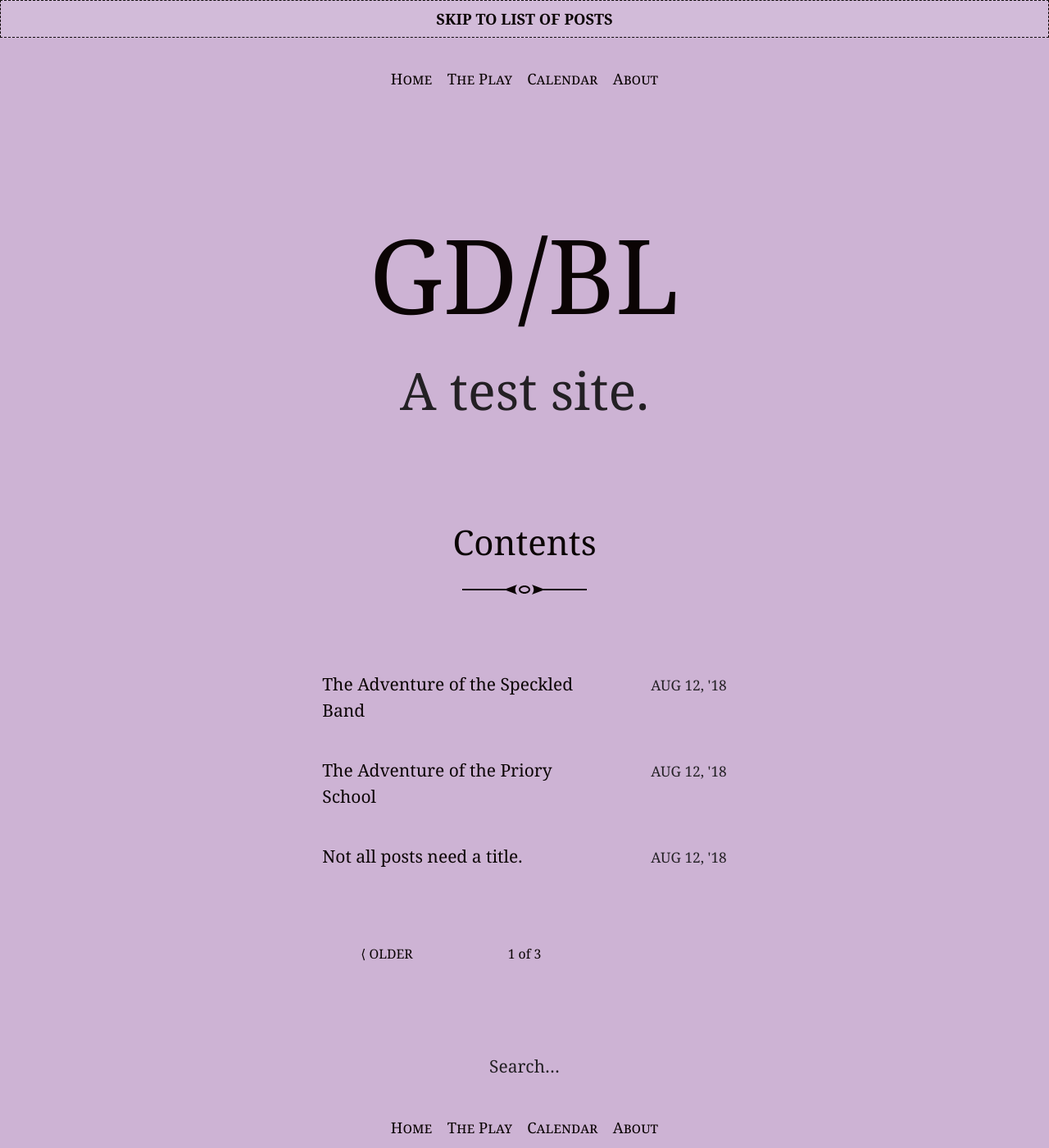
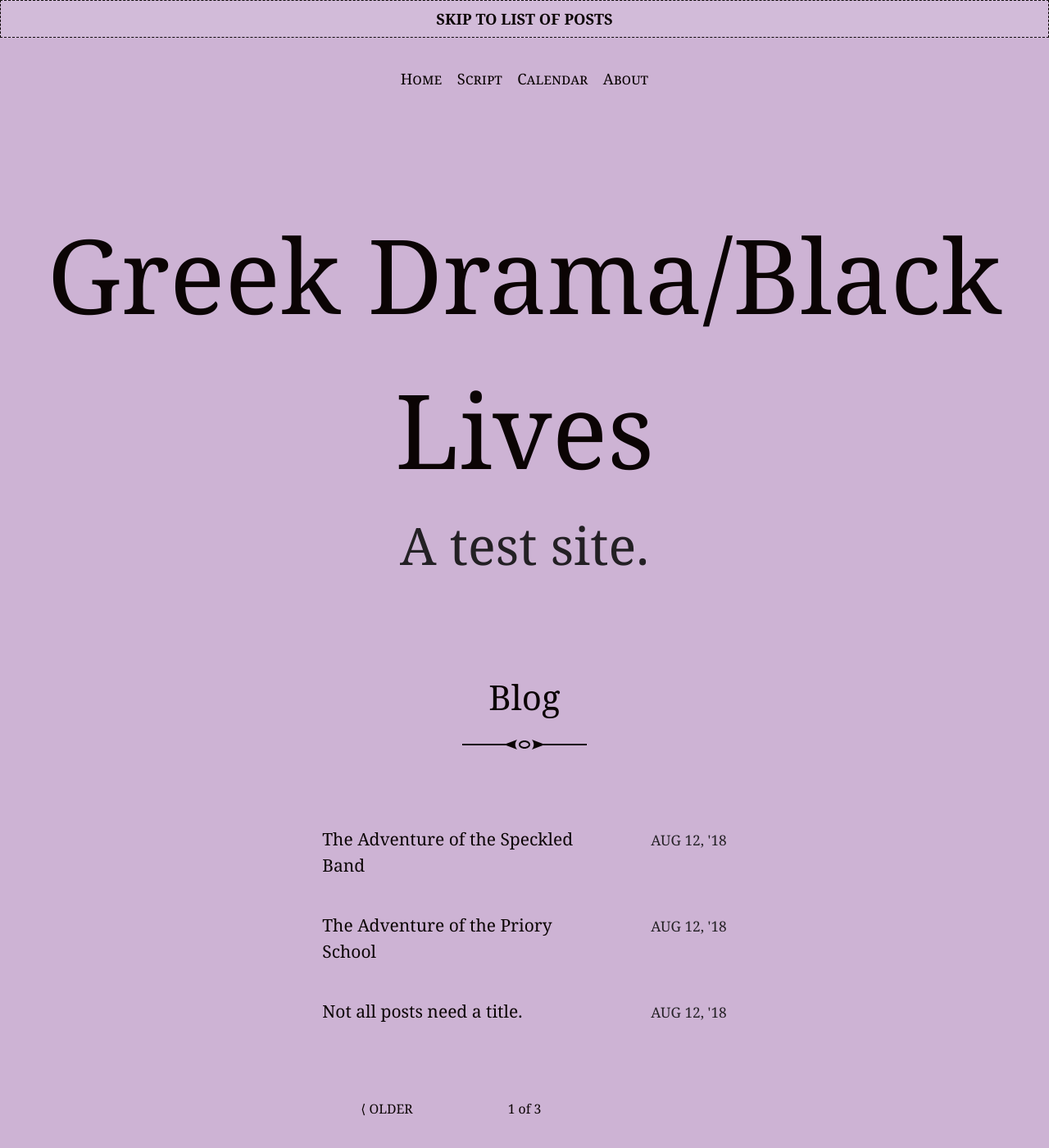
Before and after one commit to digbmc/media-medea, a Jekyll site: the page built from index.html, in a window 1280 px wide and 1400 px high. Shown: the whole window at 82% size. Built offline with Jekyll 4.4.1, drawn with Linux system fonts in a browser that asks for light colours; the list of posts is cut into pages by our own code.

Commit message:
change menu and title

```diff
--- a/_config.yml
+++ b/_config.yml
@@ -13,15 +13,14 @@
 # you will see them accessed via {{ site.title }}, {{ site.email }}, and so on.
 # You can create any custom variable you would like, and they will be accessible
 # in the templates via {{ site.myvariable }}.
-title: GD/BL
-email: hello@patdryburgh.com
+title: Greek Drama/Black Lives
+email:
 description: >- # this means to ignore newlines until "baseurl:"
   A test site.
 baseurl: "/gdbl" # the subpath of your site, e.g. /blog
 url: "https://gdbl.github.io" # the base hostname & protocol for your site, e.g. http://example.com
 icon: /assets/images/icon-512.png
-twitter_username: patdryburgh
-github_username:  patdryburgh
+github_username:  digbmc
 
 # Build settings
 markdown: kramdown
--- a/_data/menu.yml
+++ b/_data/menu.yml
@@ -1,5 +1,5 @@
-- title: The Play
-  url: /medea.html
+- title: Script
+  url: /script.html
 
 - title: Calendar
   url: /calendar.html
--- a/_layouts/home.html
+++ b/_layouts/home.html
@@ -28,7 +28,7 @@ layout: default
     {% if site.paginate and site.paginate_path and paginator.page > 1 %}
       Page {{ paginator.page }}
     {% else %}
-      Contents
+      Blog
     {% endif %}
   </h1>
 
--- /dev/null
+++ b/script.md
@@ -0,0 +1,4 @@
+---
+layout: post
+title: Script
+---
```
Also changed, not shown: calendar.md (added, +4 -0 lines).
